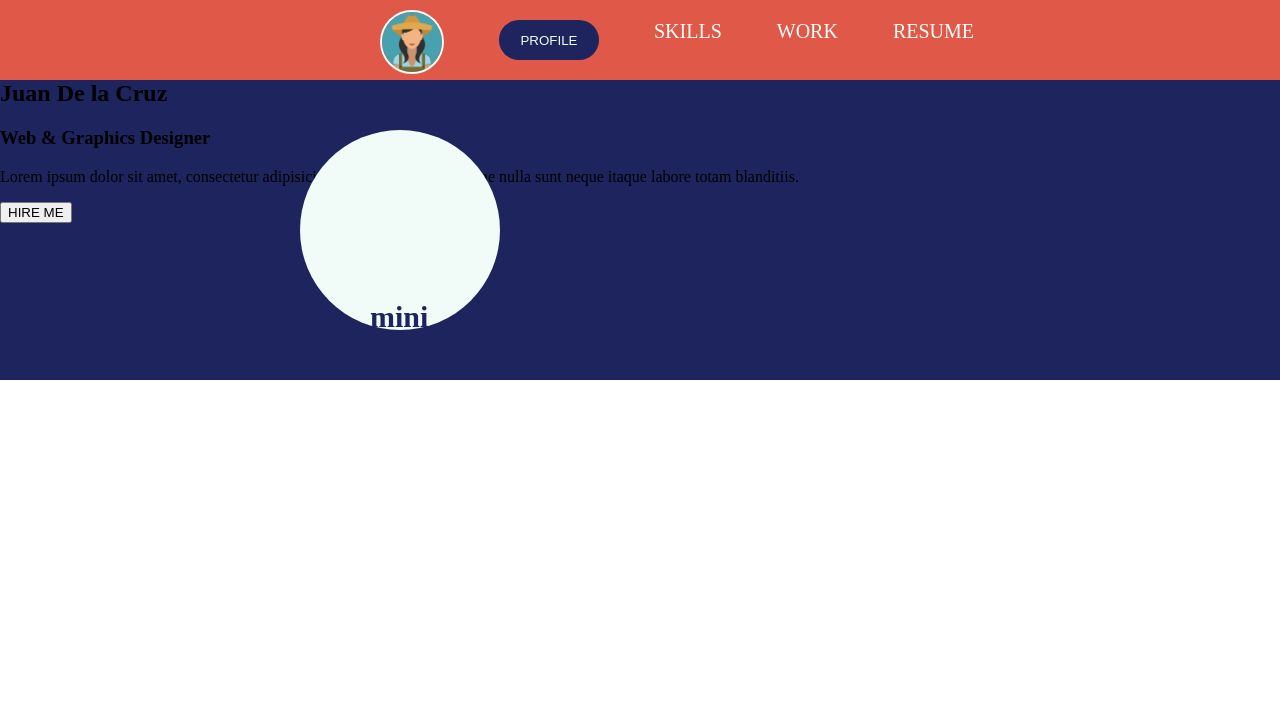
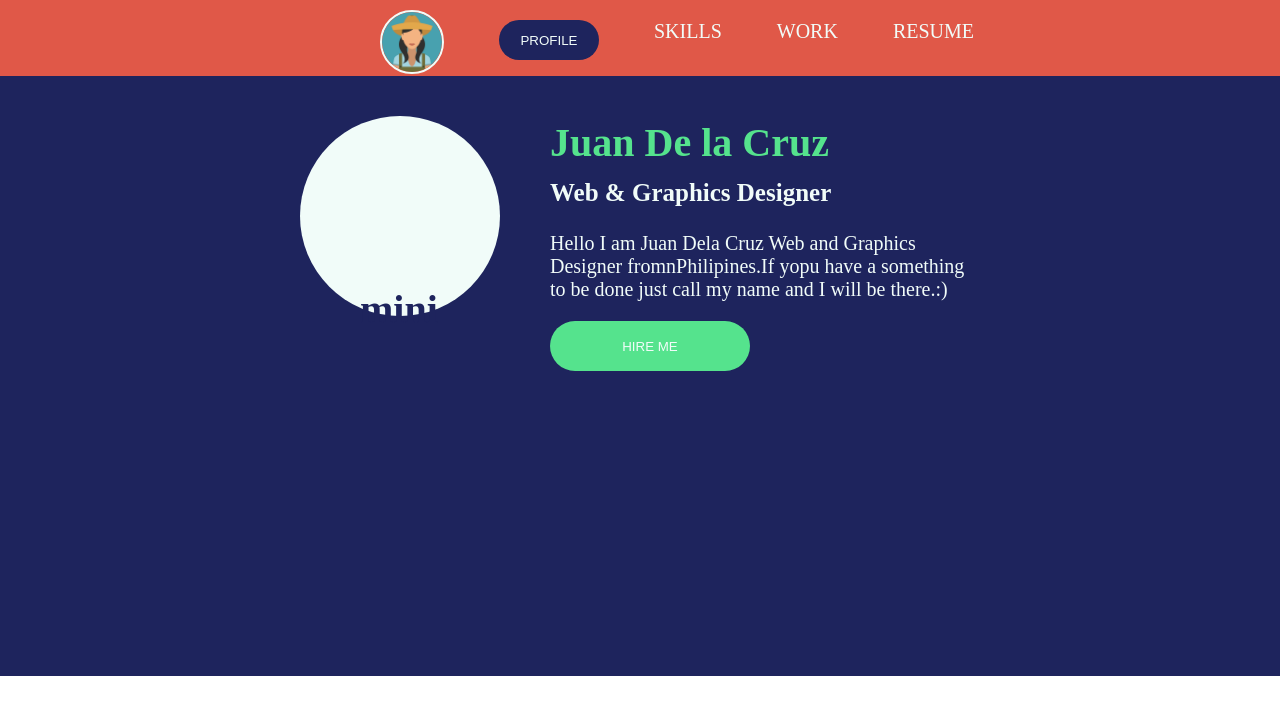
Before and after one commit to marioncastillo/portafolio-bem, a plain HTML site: page index.html in a window 1280 px wide. Shown: the top 714 px of the page. Drawn offline with Linux system fonts and the light colour scheme.

Commit message:
seccion dos ok

```diff
--- a/index.html
+++ b/index.html
@@ -26,7 +26,7 @@
 	<div class="dos__text">
 		<h1 class="dos__text--huno">Juan De la Cruz</h1>
 		<h3 class="dos__text--htres">Web & Graphics Designer</h3>
-		<p class="dos__text--p">Lorem ipsum dolor sit amet, consectetur adipisicing elit. Quia quos sed, vitae nulla sunt neque itaque labore totam blanditiis. </p>
+		<p class="dos__text--p">Hello I am Juan Dela Cruz Web and Graphics Designer fromnPhilipines.If yopu have a something to be done just call my name and I will be there.:)</p>
 		<button class="dos__text--boton2">HIRE ME</button>
 	</div>
 </section>
--- a/sass/_style.scss
+++ b/sass/_style.scss
@@ -25,9 +25,10 @@
 .menu__item__link{
 	color:$blanco;
 	text-decoration:none;
-
+	cursor:pointer;
 
 }
+
 .botonuno{
 	background-color:$azulito;
 	color:$blanco;
@@ -35,12 +36,14 @@
 	border:transparent;
 	width:100px;
 	height:40px;
+	cursor:pointer;
 }
 
 .dos{
 	background-color:$azulito;
 	margin-top:-20px;
-	height:300px;
+	height:600px;
+	width:103%;
 
 }
 .dos__mini{
@@ -51,7 +54,7 @@
 	text-align:center;
 	margin-left:300px;
 	position:absolute;
-	margin-top:50px;
+	margin-top:40px;
 	align-content:center;
 
 }
@@ -59,6 +62,40 @@
 	color:$azulito;
 	position: absolute;
 	margin-top:70px;
-	margin-left:70px;
-	font-size:30px;
+	margin-left:60px;
+	font-size:40px;
 }
+
+.dos__text{
+	margin-left:550px;
+	position:absolute;
+	margin-top:10px;
+	align-content:center;
+
+}
+.dos__text--huno{
+	color:$verde;
+	font-size:40px;
+}
+
+.dos__text--htres{
+	color:$blanco;
+	font-size:25px;
+	margin-top:-20px;
+
+
+}
+.dos__text--p{
+	color:$blanco;
+	font-size:20px;
+	margin-right:300px;
+
+}
+.dos__text--boton2{
+	background-color:$verde;
+	color:$blanco;
+	border-radius:40px;
+	border:transparent;
+	width:200px;
+	height:50px;
+}
```
Also changed, not shown: css/main.css, 1 other file. Lines whose indentation alone changed are shown as unchanged.
